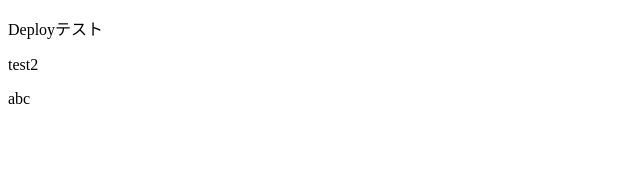
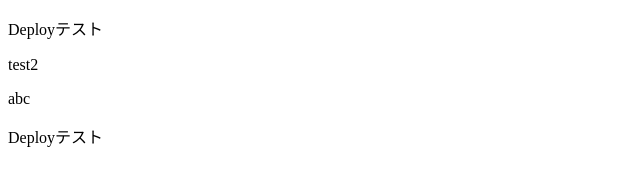
Before and after one commit to Aso-Someya/ftpDeploy, a plain HTML site: page deploy_test.html in a window 1280 px wide. Shown: the whole page, without its empty margins (0-640 px from the left). Drawn offline with Linux system fonts and the light colour scheme.

Commit message:
Update deploy_test.html

```diff
--- a/deploy_test.html
+++ b/deploy_test.html
@@ -9,5 +9,6 @@
     <p>Deployテスト</p>
     <p>test2</p>
     <p>abc</p>
+    <p>Deployテスト</p>
 </body>
 </html>
```
